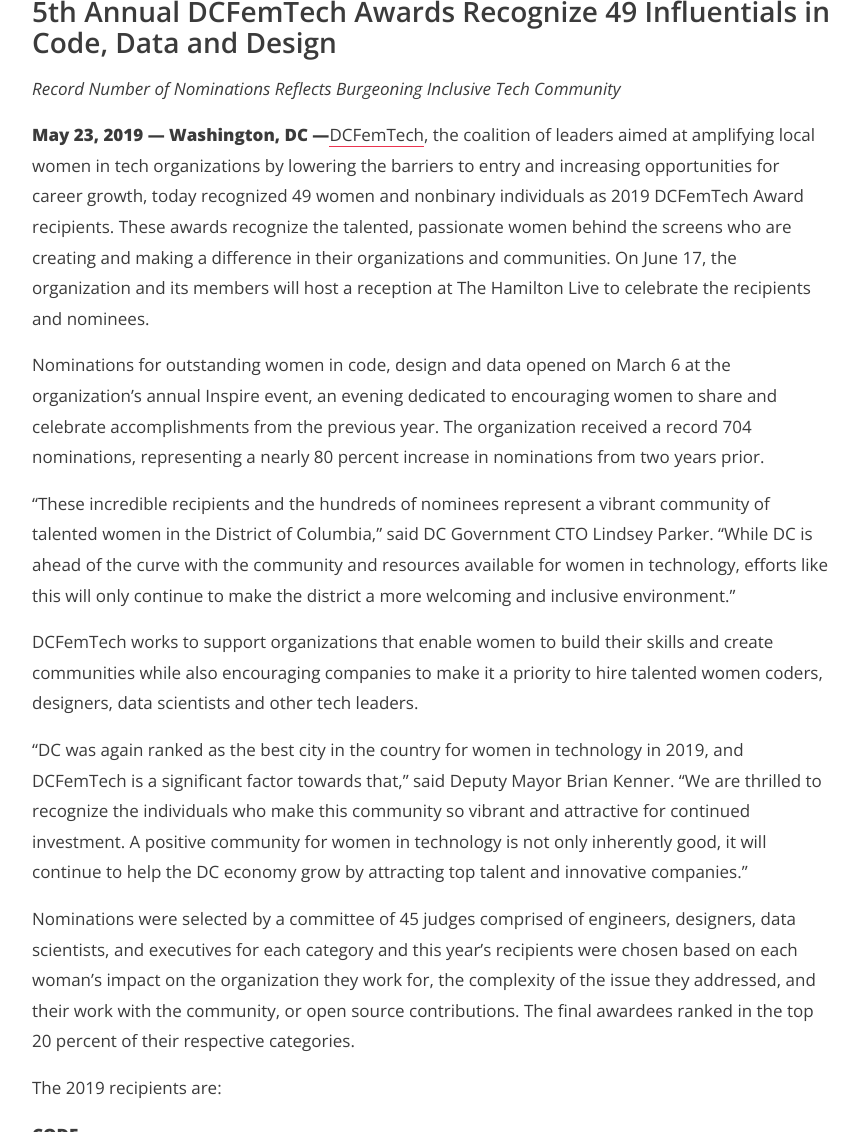
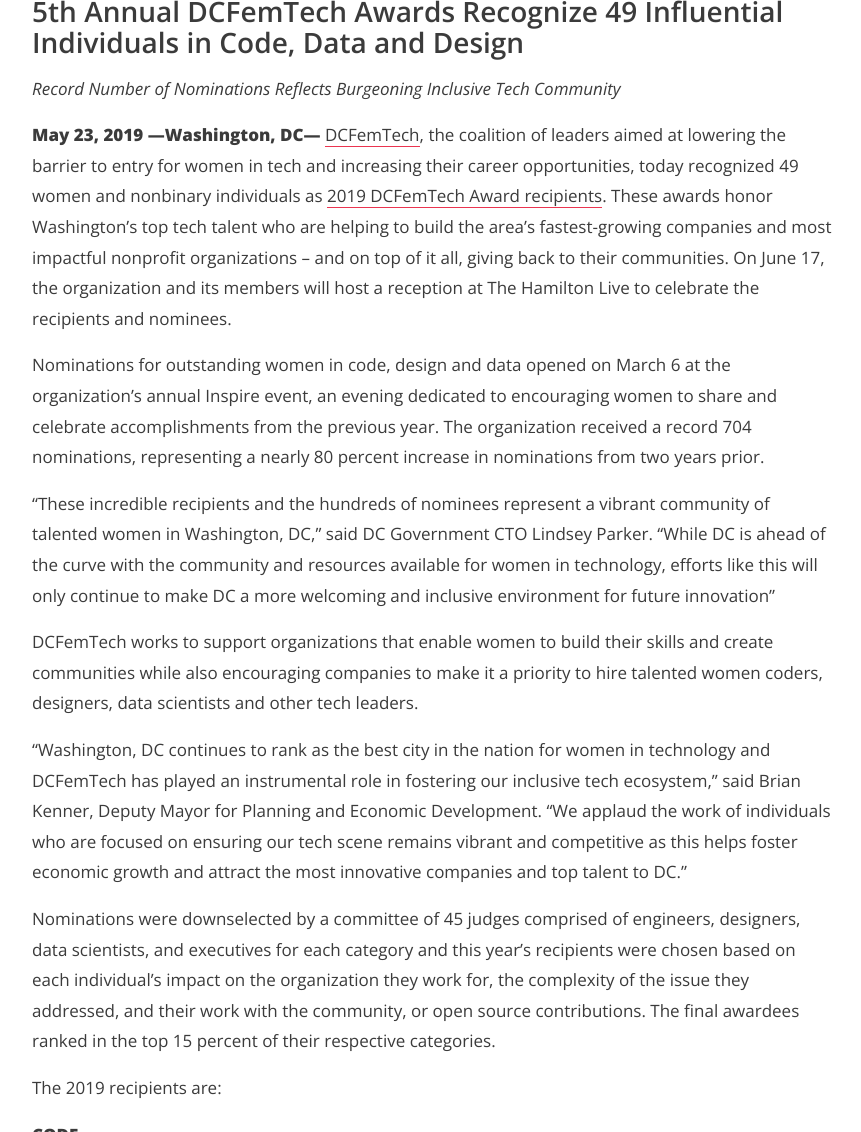
Before and after one commit to dcfemtech/dcfemtech.github.io, a Jekyll site: the page built from awards-2019-media.md, in a window 1280 px wide and 1400 px high, scrolled down 245 px. Shown: the part 268-1400 px from the top of the window, without its empty margins (208-1069 px from the left). Built offline with Jekyll 4.4.1, drawn with Linux system fonts in a browser that asks for light colours; some of the changed text lies outside the part shown.

Commit message:
update release

```diff
--- a/awards-2019-media.md
+++ b/awards-2019-media.md
@@ -5,21 +5,25 @@
 
 ![](/assets/awards-2019/dcft19.jpg)
 
-## 5th Annual DCFemTech Awards Recognize 49 Influentials in Code, Data and Design
+<h2>5th Annual DCFemTech Awards Recognize 49 Influential Individuals in Code, Data and Design</h2>
 
 _Record Number of Nominations Reflects Burgeoning Inclusive Tech Community_
 
-**May 23, 2019 — Washington, DC —**[DCFemTech](https://dcfemtech.com), the coalition of leaders aimed at amplifying local women in tech organizations by lowering the barriers to entry and increasing opportunities for career growth, today recognized 49 women and nonbinary individuals as 2019 DCFemTech Award recipients. These awards recognize the talented, passionate women behind the screens who are creating and making a difference in their organizations and communities. On June 17, the organization and its members will host a reception at The Hamilton Live to celebrate the recipients and nominees.
+**May 23, 2019 —Washington, DC—** [DCFemTech](https://dcfemtech.com), the coalition of leaders aimed at lowering the barrier to entry for women in tech and increasing their career opportunities, today recognized 49 women and nonbinary individuals as [2019 DCFemTech Award recipients](dcfemtech.com/awards). These awards honor Washington’s top tech talent who are helping to build the area’s fastest-growing companies and most impactful nonprofit organizations – and on top of it all, giving back to their communities. On June 17, the organization and its members will host a reception at The Hamilton Live to celebrate the recipients and nominees.
+
+
 
 Nominations for outstanding women in code, design and data opened on March 6 at the organization’s annual Inspire event, an evening dedicated to encouraging women to share and celebrate accomplishments from the previous year. The organization received a record 704 nominations, representing a nearly 80 percent increase in nominations from two years prior.
 
-"These incredible recipients and the hundreds of nominees represent a vibrant community of talented women in the District of Columbia," said DC Government CTO Lindsey Parker. “While DC is ahead of the curve with the community and resources available for women in technology, efforts like this will only continue to make the district a more welcoming and inclusive environment.”
+"These incredible recipients and the hundreds of nominees represent a vibrant community of talented women in Washington, DC," said DC Government CTO Lindsey Parker. “While DC is ahead of the curve with the community and resources available for women in technology, efforts like this will only continue to make DC a more welcoming and inclusive environment for future innovation”
 
 DCFemTech works to support organizations that enable women to build their skills and create communities while also encouraging companies to make it a priority to hire talented women coders, designers, data scientists and other tech leaders.
 
-"DC was again ranked as the best city in the country for women in technology in 2019, and DCFemTech is a significant factor towards that," said Deputy Mayor Brian Kenner. “We are thrilled to recognize the individuals who make this community so vibrant and attractive for continued investment. A positive community for women in technology is not only inherently good, it will continue to help the DC economy grow by attracting top talent and innovative companies.”
+"Washington, DC continues to rank as the best city in the nation for women in technology and DCFemTech has played an instrumental role in fostering our inclusive tech ecosystem," said Brian Kenner, Deputy Mayor for Planning and Economic Development. “We applaud the work of individuals who are focused on ensuring our tech scene remains vibrant and competitive as this helps foster economic growth and attract the most innovative companies and top talent to DC.”
 
-Nominations were selected by a committee of 45 judges comprised of engineers, designers, data scientists, and executives for each category and this year’s recipients were chosen based on each woman’s impact on the organization they work for, the complexity of the issue they addressed, and their work with the community, or open source contributions. The final awardees ranked in the top 20 percent of their respective categories.
+Nominations were downselected by a committee of 45 judges comprised of engineers, designers, data scientists, and executives for each category and this year’s recipients were chosen based on each individual's impact on the organization they work for, the complexity of the issue they addressed, and their work with the community, or open source contributions. The final awardees ranked in the top 15 percent of their respective categories.
+
+
 
 The 2019 recipients are:
 
@@ -127,19 +131,23 @@
 
 * Anna Petrone, Mapbox
 
+
+
+"In our fifth year of the DCFemTech Awards, we are fueled by the dozens of success stories we’ve heard from past recipients who accomplished impressive feats to earn their award and then moved their careers forward because of the recognition," said Shana Glenzer, cofounder of DCFemTech. “We are overwhelmed by the number of talented women, trans, and nonbinary individuals nominated this year and thankful for their bosses, colleagues, and friends who thought to recognize their hard work.”
+
+DCFemTech welcomes the community to join them in the celebration of 2019 DCFemTech Award recipients.
+
 **What:** DCFemTech Awards Reception
 
 **When:** June 17, 6:00 – 8:30 PM
 
-**Where:** Hamilton Live
-600 14th Street, N.W.
-Washington, DC 20005
+**Where:** Hamilton Live; 600 14th Street, NW; Washington, DC 20005
+
+**RSVP**: Registration link opens for the public next week. Follow @dcfemtech on Twitter for the latest.
 
 **Media can RSVP** to Kelly Miller at KellyFMillerDC@gmail.com
 
-"In our fifth year of the DCFemTech Awards, we are fueled by the dozens of success stories we’ve heard from past recipients who accomplished impressive feats to earn their award and then moved their careers forward because of the recognition," said Shana Glenzer, cofounder of DCFemTech. “We are overwhelmed by the number of talented women, trans, and nonbinary individuals nominated this year and thankful for their bosses, colleagues, and friends who thought to recognize their hard work.”
-
-The DCFemTech Awards are made possible through the generous support of our annual sponsors, The Washington DC Economic Partnership and Office of the Deputy Mayor for Planning and Economic Development, Axios, Booz Allen Hamilton; our gold sponsors, GitHub, Research Innovations, The Washington Post; and our table sponsors, Alarm.com, Arcadia Power, Axios, Booz Allen Hamilton, Compass, Morning Consult, Stites & Harbison, Cvent / SocialTables, Wingate Hughes. The awards are organized by the tireless DCFemTech Leadership Team comprised of Shannon Turner, Ally Palanzi, Zuri Hunter, and Anika Gupta.
+The DCFemTech Awards are made possible through the generous support of our annual sponsors, The Washington DC Economic Partnership and Office of the Deputy Mayor for Planning and Economic Development, Axios, Booz Allen Hamilton; gold sponsors, GitHub, Research Innovations, The Washington Post; and able sponsors, Alarm.com, Arcadia Power, Axios, Booz Allen Hamilton, Compass, Morning Consult, Stites & Harbison, Cvent / SocialTables, Wingate Hughes. The awards are organized by the dedicated DCFemTech Leadership Team comprised of Shannon Turner, Ally Palanzi, Zuri Hunter, and Anika Gupta with cofounder Shana Glenzer.
 
  ** **
 
@@ -147,7 +155,6 @@
 
 [DCFemTech](https://dcfemtech.com) is a coalition of women leaders aimed at amplifying the efforts of women in tech organizations, sharing resources, and bringing leaders together to close the gender gap. [Members](https://dcfemtech.com/members) are affiliated with organizations with women attendance that is 50% or higher, who have a focus on technology and who have a primary focus in the mission statement about gender or women.
 
+
+
 DCFemTech also shares a list of resources for women seeking places to learn specific skills (development, design, networking, etc.). For up-to-date information follow [@DCFemTech](http://www.twitter.com/dcfemtech) on Twitter.
-
-DCFemTech Awards 2019 Press Release.md
-Displaying DCFemTech Awards 2019 Press Release.md.
```
